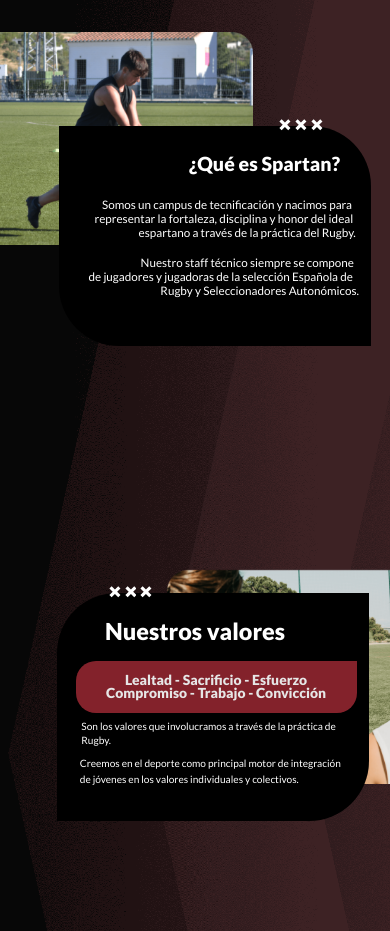
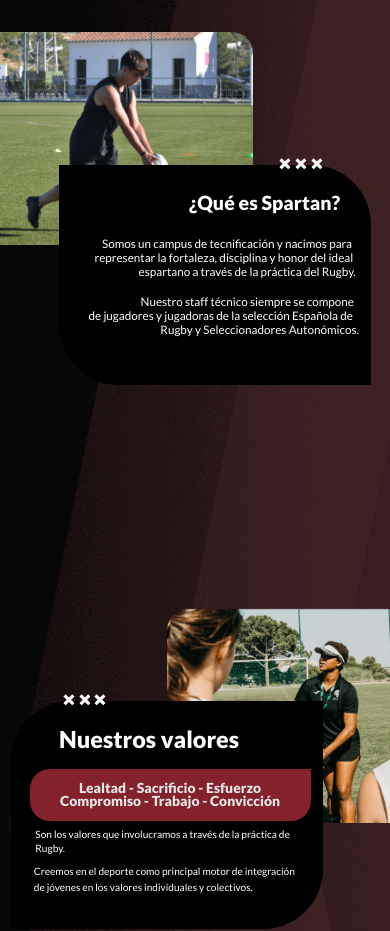
Before and after one commit to DanielVP26/SpartanEliteRugby, a React (Vite) app: page / in a window 390 px wide. Shown: the part 1160-2091 px from the top of the page. Built offline with nearby package versions, Linux system fonts and the light colour scheme.

Commit message:
responsivelyFixed

```diff
--- a/src/styles/MainResponsive.css
+++ b/src/styles/MainResponsive.css
@@ -128,7 +128,7 @@
   }
 
   .cardTwoInfo {
-    margin-top: -30%;
+    margin-top: -20%;
     width: min(80vw, 39.6rem);
     height: min(50vh, 25rem);
   }
@@ -351,10 +351,14 @@
     width: 180%;
   }
 }
-
+@media screen and (min-width: 410px) and (max-width: 430px) {
+  .cardOneInfo {
+    margin-top: -100%!important;
+  }
+}
 @media screen and (min-width: 395px) and (max-width: 430px) {
   .cardOneInfo {
-    margin-top: -95%;
+    margin-top: -120%!;
     height: 26vh;
   }
 
@@ -372,7 +376,7 @@
   }
 
   .cardTwoInfo {
-    margin-top: -150%;
+    margin-top: -160%;
     margin-left: -10%;
     height: 29vh;
   }
@@ -435,7 +439,7 @@
 
 @media screen and (min-width: 360px) and (max-width: 394px) {
   .cardOneInfo {
-    margin-top: -100%;
+    margin-top: -110%;
     height: 26vh;
   }
 
@@ -515,7 +519,7 @@
 
 @media screen and (min-width: 340px) and (max-width: 393px) {
   .cardOneInfo {
-    margin-top: -110%;
+    margin-top: -100%;
     height: 26vh;
   }
 
@@ -538,8 +542,8 @@
   }
 
   .cardTwoInfo {
-    margin-top: -210%;
-    margin-left: -10%;
+    margin-top: -180%;
+    margin-left: -30%;
     height: 27vh;
   }
 
@@ -562,7 +566,7 @@
   }
 
   .cardThreeInfo {
-    margin-top: -110%;
+    margin-top: -100%;
     margin-left: 18%;
     height: 26vh;
   }
```
